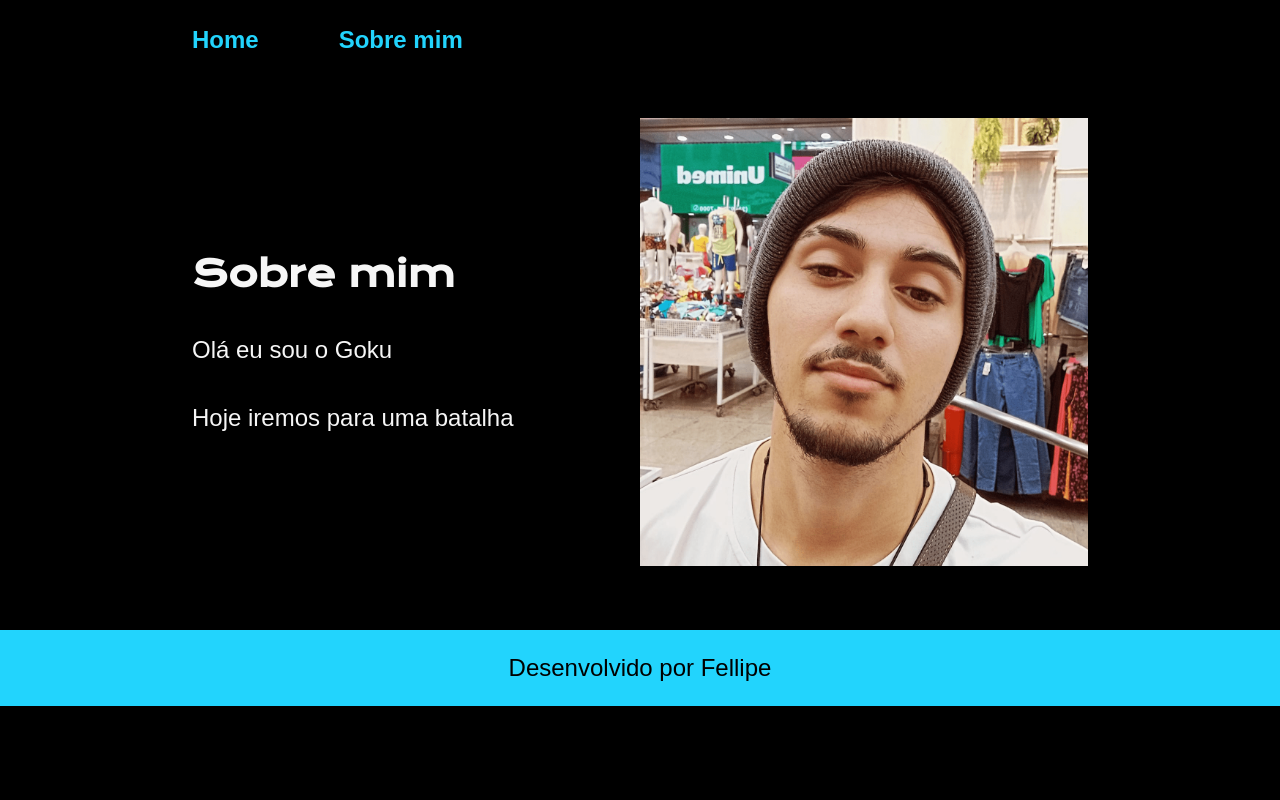
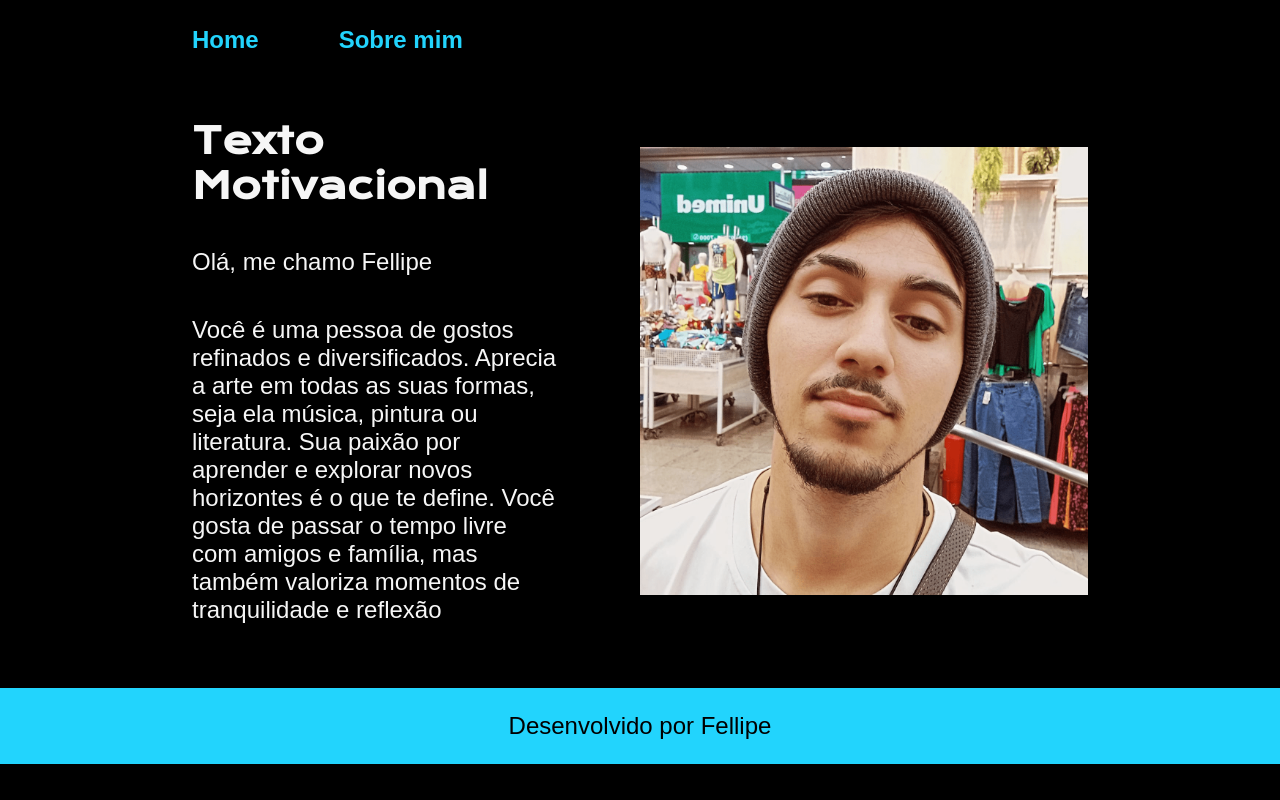
Before and after one commit to fellipe1235/primeiro-projeto, a plain HTML site: page about.html in a window 1280 px wide. Drawn offline with nearby package versions, Linux system fonts and the light colour scheme.

Commit message:
Update about.html

```diff
--- a/about.html
+++ b/about.html
@@ -17,9 +17,10 @@
 
     <main class="apresentacao">
         <section class="apresentacao__conteudo">
-            <h1 class="apresentacao__conteudo__titulo">Sobre mim</h1>
-            <p class="apresentacao__conteudo__texto">Olá eu sou o Goku</p>
-            <p class="apresentacao__conteudo__texto">Hoje iremos para uma batalha</p>
+            <h1 class="apresentacao__conteudo__titulo">Texto Motivacional</h1>
+            <p class="apresentacao__conteudo__texto">Olá, me chamo Fellipe</p>
+            <p class="apresentacao__conteudo__texto">Você é uma pessoa de gostos refinados e diversificados. Aprecia a arte em todas as suas formas, seja ela música, pintura ou literatura.
+                Sua paixão por aprender e explorar novos horizontes é o que te define. Você gosta de passar o tempo livre com amigos e família, mas também valoriza momentos de tranquilidade e reflexão</p>
         </section>
         <img class="apresentacao__imagem" src="./assets/Fellipe.png" alt="Foto do Fellipe Santos">
     </main>
```
